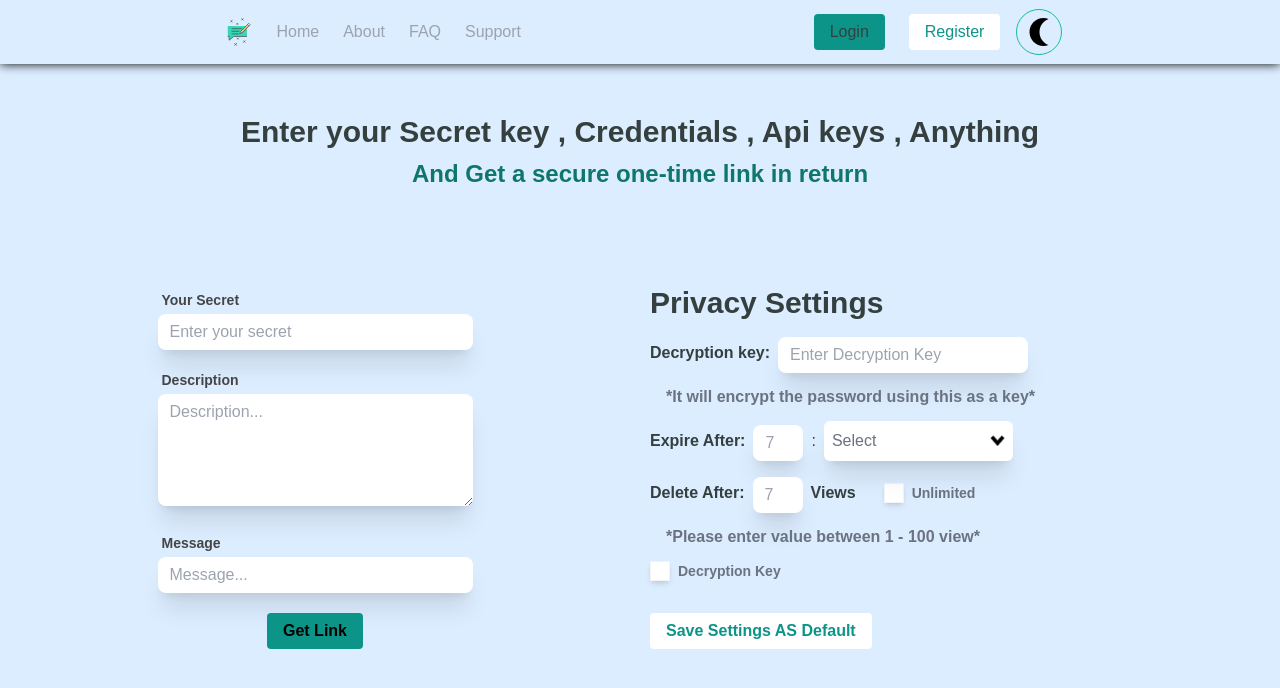
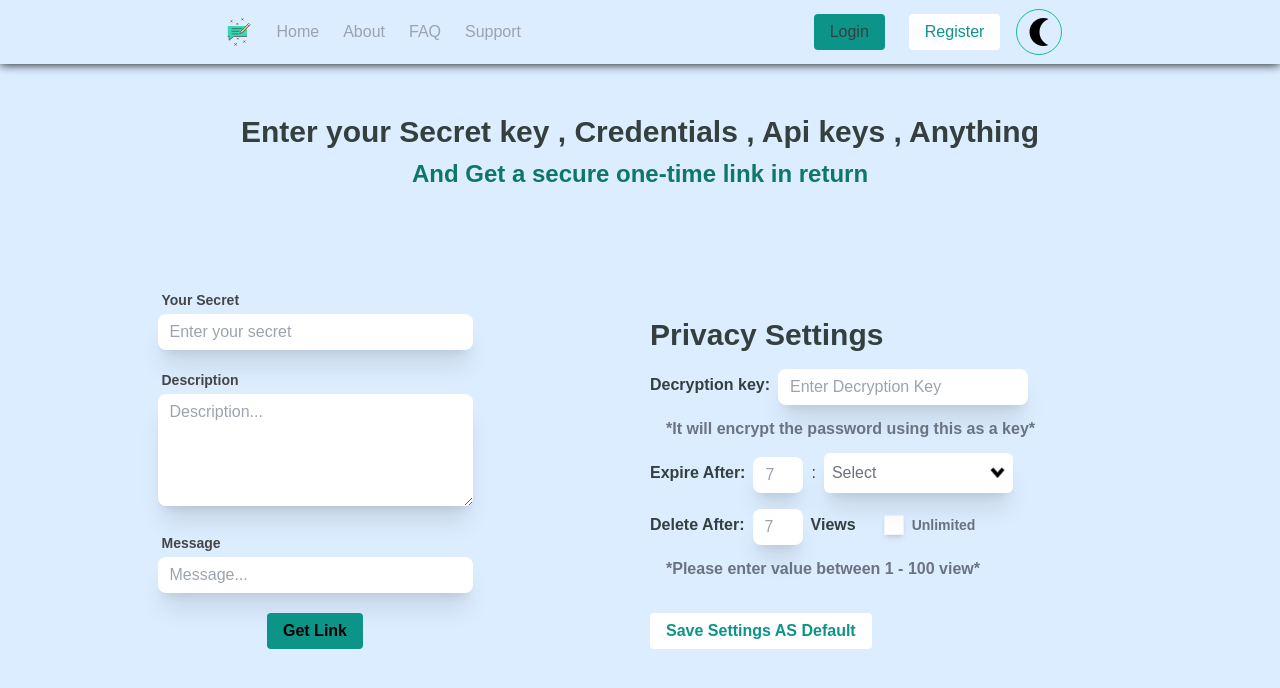
Before and after one commit to Collaborative-Open-Source-Projects/scrt-pwd-link, a Next.js app: page / in a window 1280 px wide. Shown: the top 688 px of the page. Built offline with nearby package versions, Linux system fonts and the light colour scheme.

Commit message:
Delete Decryption key checkbox

```diff
--- a/app/components/mainPage/PrivacySettings.jsx
+++ b/app/components/mainPage/PrivacySettings.jsx
@@ -81,7 +81,6 @@ export default function PrivacySettings({ onExpireChange }) {
       <p className="font-bold text-gray-500 text-start ps-4">
         *Please enter value between 1 - 100 view*
       </p>
-      <CheckBox name="decryption" label="Decryption Key" />
       <Button type="submit">Save Settings AS Default</Button>
     </div>
   );
```
